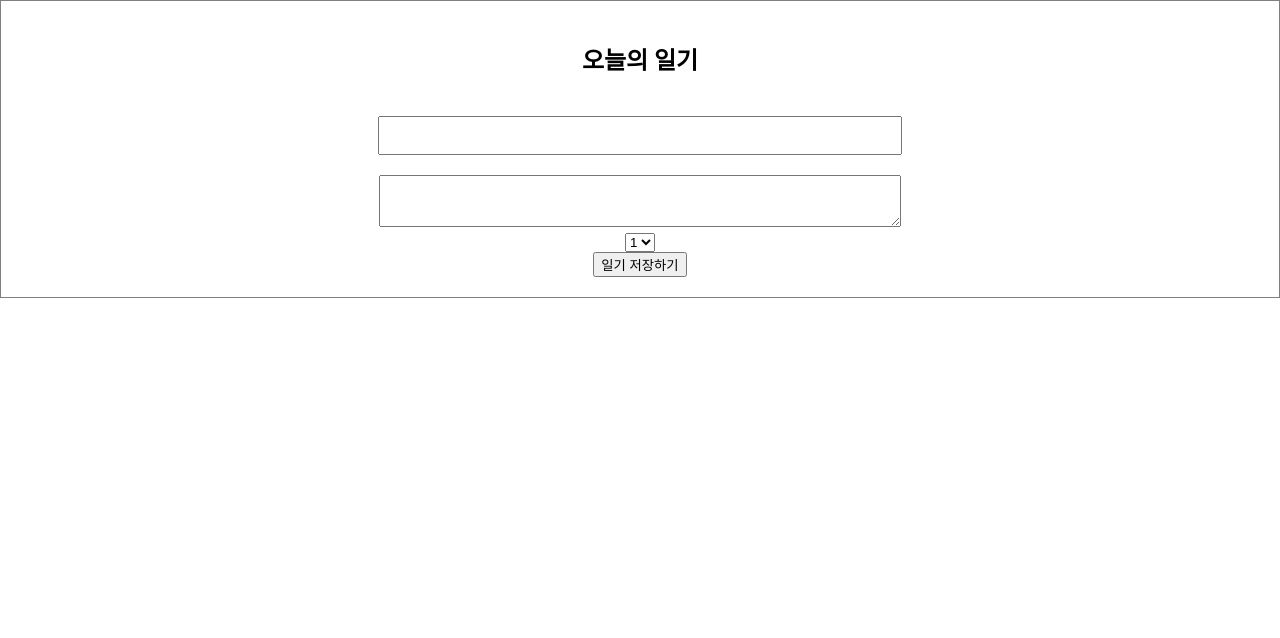
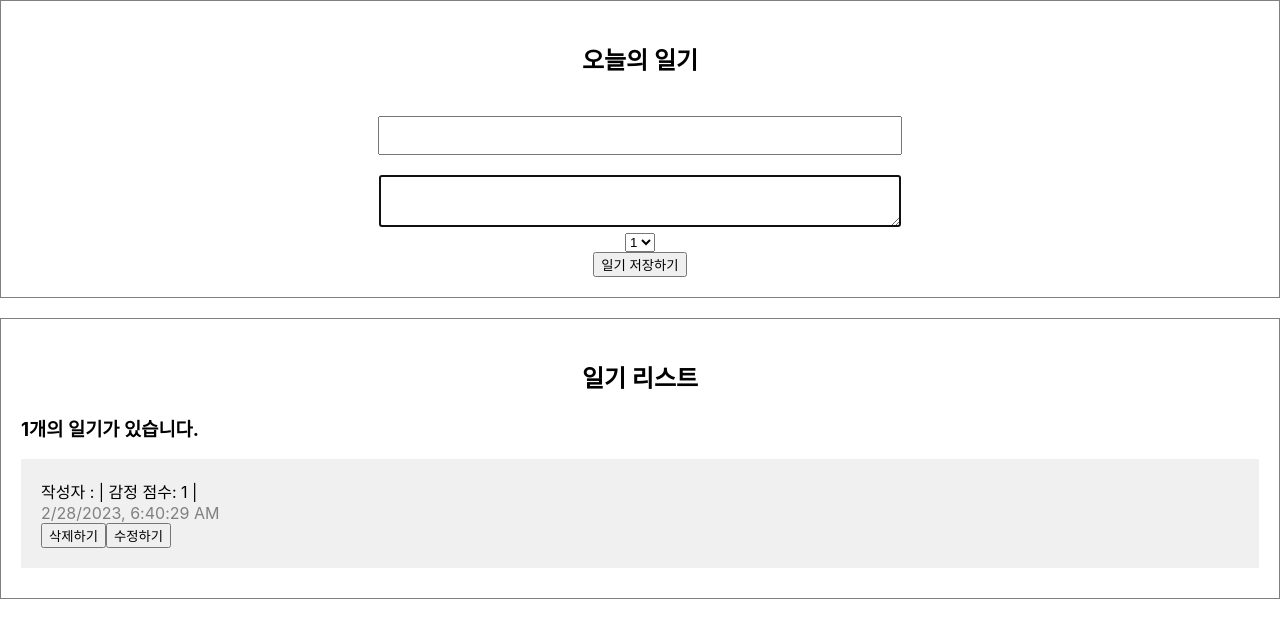
Before and after one commit to YUhari0901/simple-diary, a React (Create React App) app: page / in a window 1280 px wide. Both pictures are taken after a click on the button "일기 저장하기". Shown: the top 638 px of the page. Built offline with nearby package versions, Linux system fonts and the light colour scheme.

Commit message:
simple-diary 리스트 렌더링으로 저장기능, 수정 기능 추가

```diff
--- a/src/App.css
+++ b/src/App.css
@@ -20,3 +20,38 @@ DiaryEditor select{
   padding: 10px;
   cursor: pointer;
 }
+
+/* List */
+.DiaryList {
+  border: 1px solid gray;
+  padding: 20px;
+  margin-top: 20px;
+}
+
+.DiaryList h2{
+  text-align: center;
+}
+
+/* Item */
+
+.DiaryItem {
+  background-color: rgb(240,240,240);
+  margin-bottom: 10px;
+  padding: 20px;
+}
+
+.DiaryItem .info {
+  border-bottom: 1px solid gray;
+  padding-bottom: 10px;
+  margin-bottom: 10px;
+}
+
+.DiaryItem .date{
+  color: gray;
+}
+
+.DiaryItem .content {
+  font-weight: bold;
+  margin-bottom: 30px;
+  margin-top: 30px;
+}
--- a/src/App.js
+++ b/src/App.js
@@ -1,12 +1,76 @@
-
+import React, { useRef, useState } from 'react';
 import './App.css';
 import DiaryEditor from './DiaryEditor';
+import DiaryList from './DiaryList';
+
+// const dummyList = [
+// {
+//   id:1,
+//   autor:"로이",
+//   contents:"터그 놀이 해줘",
+//   emotion:5,
+//   created_date: new Date().getTime(),
+// },
+
+// {
+//   id:2,
+//   autor:"페가수스",
+//   contents:"놀아줘",
+//   emotion:3,
+//   created_date: new Date().getTime(),
+// },
+// {
+//   id:3,
+//   autor:"델크리스토",
+//   contents:"간식줘",
+//   emotion:5,
+//   created_date: new Date().getTime(),
+// },
+// {
+//   id:4,
+//   autor:"로이 파라다",
+//   contents:"누나 무릎 최고",
+//   emotion:5,
+//   created_date: new Date().getTime(),
+// }
+// ]
 
 function App() {
+  const [data,setData]= useState ([])
+
+  const dataId = useRef (0);
+
+  const onCreate = (autor,content,emotion) => {
+    const created_date = new Date().getTime();
+    const newItem ={
+      autor,
+      content,
+      emotion,
+      created_date,
+      id:dataId.current,
+    }
+    dataId.current+=1;
+    setData([newItem,...data])
+  };
+
+  const onRemove = (targetId) => {
+  console.log(`${targetId}가 삭제되었습니다`)
+  const newDiaryList = data.filter((it) => it.id !== targetId);
+  setData(newDiaryList);
+  }
+
+  const onEdit = (targetId,newContent) =>{
+    setData (
+      data.map((it) =>
+        it.id === targetId ? {...it,content:newContent}: it
+      )
+    )
+  }
   return (
     <div className="App">
 
-     <DiaryEditor/>
+     <DiaryEditor onCreate={onCreate}/>
+     <DiaryList diaryList ={data} onRemove={onRemove} onEdit={onEdit}/>
     </div>
   );
 }
--- a/src/DiaryEditor.js
+++ b/src/DiaryEditor.js
@@ -1,7 +1,11 @@
-import { useState } from "react";
+import { useRef, useState } from "react";
 
 
-const DiaryEditor = () =>{
+const DiaryEditor = ({onCreate}) =>{
+  const autorInput = useRef();
+  const contentsInput =useRef();
+
+
   const [state, setState] =useState({
     autor:"",
     contents:"",
@@ -18,21 +22,38 @@ const DiaryEditor = () =>{
   }
 
   const handleSubmit =(e) =>{
-  console.log(state);
-  alert('저장성공!')
+    if(state.autor.length <1){
+     autorInput.current.focus();
+      //focus
+    }
+    if(state.contents.length<5){
+      contentsInput.current.focus()
+      //focus
+    }
+
+    onCreate(state.autor, state.contents, state.emotion);
+    alert('저장성공!')
+    setState({
+      autor:"",
+      contents:"",
+      emotion:"1",
+    })
   }
 
   return (
   <div className="DiaryEditor">
     <h2>오늘의 일기</h2>
     <div>
-      <input type="text"
+      <input
+      ref={autorInput}
+      type="text"
       name="autor"
       value={state.autor}
       onChange={handleChangeState}/>
     </div>
     <div>
       <textarea
+      ref={contentsInput}
       name="contents"
       value={state.contents}
       onChange={handleChangeState} />
--- /dev/null
+++ b/src/DiaryItem.js
@@ -0,0 +1,60 @@
+import { useRef, useState } from "react";
+
+const DiaryItem =
+({autor,
+  content,
+  emotion,
+  created_date,
+  id,
+  onRemove,
+  onEdit,
+}) =>
+
+{
+  const [isEdit, setIsEdit] = useState(false);
+  const localContentInput = useRef();
+  const togleIsEdit = () => setIsEdit(!isEdit);
+  const [localContent,setLocalContent] = useState (content);
+  const handleRemove =() => {
+    if(window.confirm(`${id}번째 일기를 정말 삭제하시겠습니까?`)){
+      onRemove(id);
+  }
+  };
+  const handleQuitEdit = () => {
+    setIsEdit(false);
+    setLocalContent(content)
+  }
+
+  const handleEdit = () =>{
+    if (localContent.length <5){
+      localContentInput.current.focus();
+      return;
+    }
+    if(window.confirm(`${id}번 째 일기를 수정하시겠습니까?`)){
+      onEdit(id, localContent)
+      togleIsEdit();
+    }
+  }
+ return <div className="DiaryItem">
+  <div className="Info">
+    <span>작성자 : {autor} | 감정 점수: {emotion} |</span>
+    <br />
+      <span className="date">{new Date(created_date).toLocaleString()}</span>
+  </div>
+  <div className="contents">
+    {isEdit ? <><textarea ref={localContentInput} value={localContent} onChange={(e)=> setLocalContent(e.target.value)}/></> : <>{content}</>}
+  </div>
+    {isEdit?
+    <>
+      <button onClick={handleQuitEdit}>수정취소</button>
+      <button onClick={handleEdit}>수정완료</button>
+    </> :
+    <>
+      <button onClick={handleRemove}>삭제하기</button>
+      <button onClick={togleIsEdit}>수정하기</button>
+    </>
+    }
+</div>
+}
+
+export default DiaryItem;
--- /dev/null
+++ b/src/DiaryList.js
@@ -0,0 +1,21 @@
+import DiaryItem from "./DiaryItem";
+
+const DiaryList = ({onEdit,onRemove,diaryList}) => {
+  return <div className="DiaryList">
+    <h2>일기 리스트</h2>
+    <h3>{diaryList.length}개의 일기가 있습니다.</h3>
+    <div>
+      {diaryList.map((it)=> (
+        <DiaryItem key={it.id} {...it} onRemove={onRemove} onEdit={onEdit}/>
+      ))}
+        <div>
+
+        </div>
+    </div>
+  </div>
+}
+
+DiaryList.defaultProps = {
+  diaryList:[],
+ }
+export default DiaryList;
```
